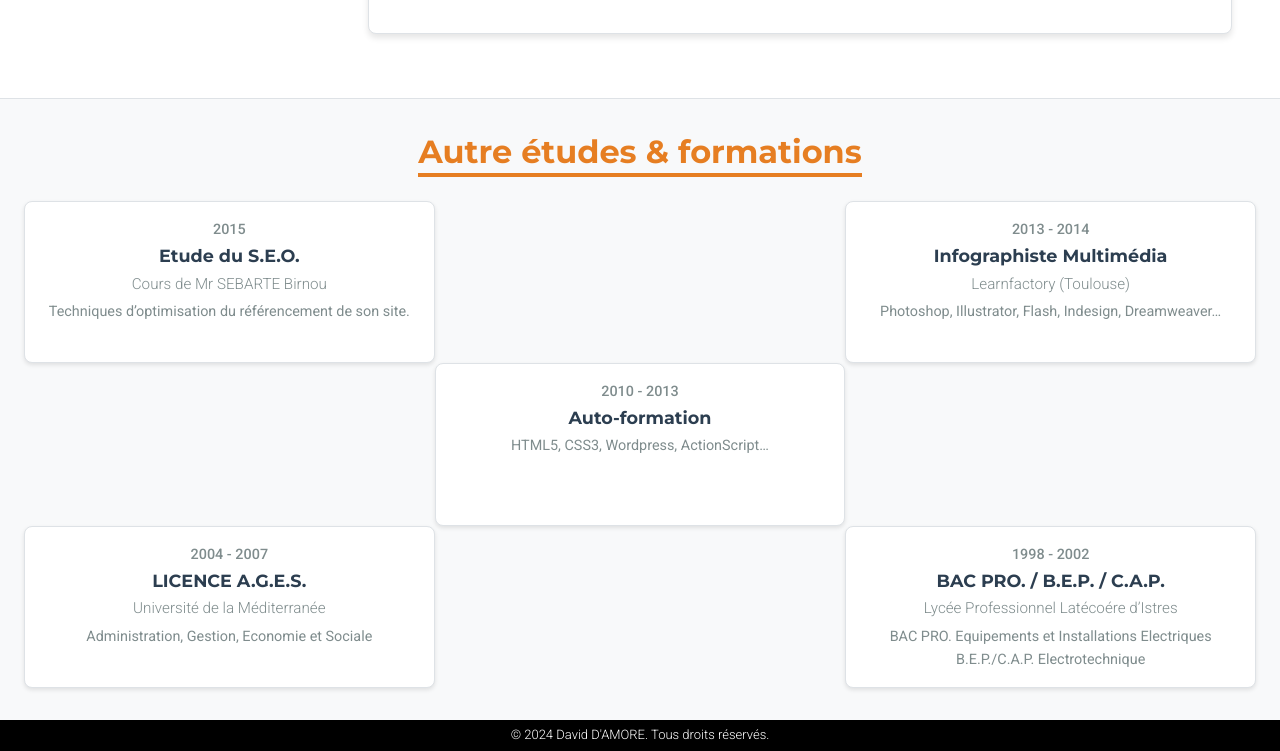
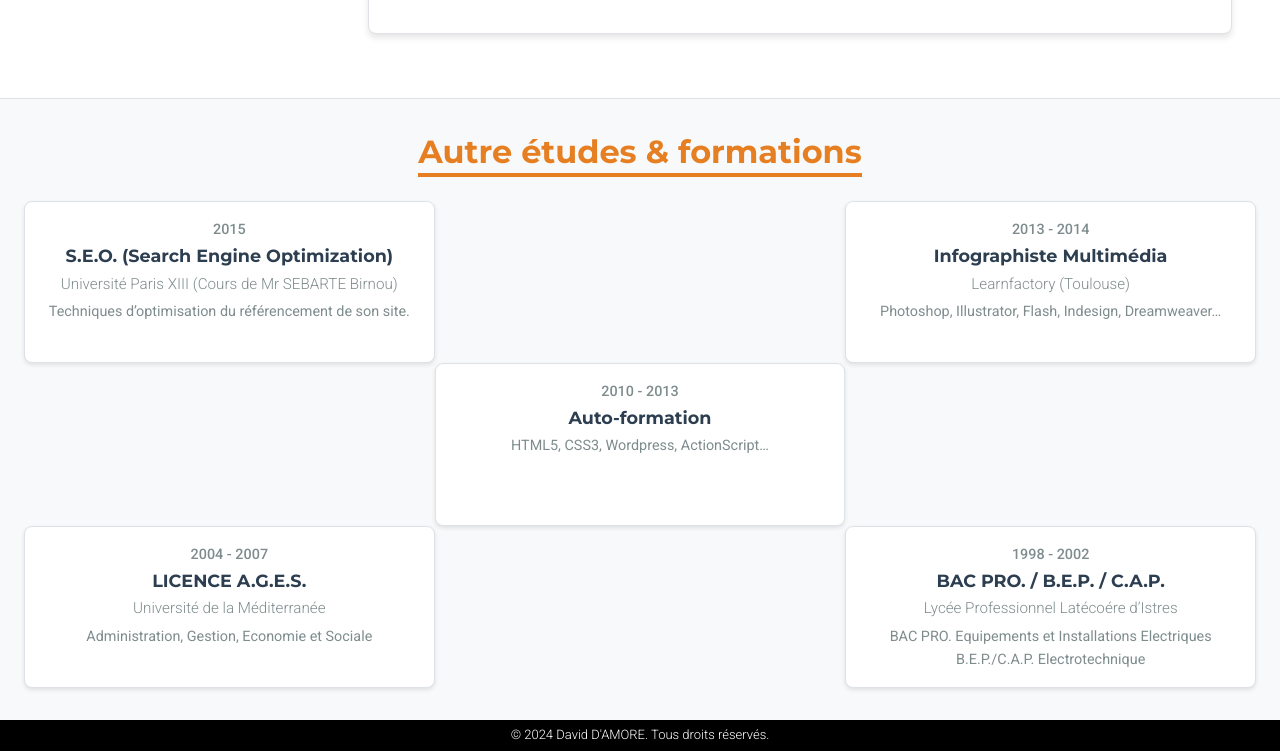
Before and after one commit to davistres/portefolio, a plain HTML site: page 0/6- CV/index.html in a window 1280 px wide. Shown: the part 2707-3458 px from the top of the page. Drawn offline with Linux system fonts and the light colour scheme.

Commit message:
Changement minim + ajout btn

```diff
--- a/0/6- CV/index.html
+++ b/0/6- CV/index.html
@@ -304,8 +304,8 @@
         <div class="other">
             <article>
                 <span class="date">2015</span>
-                <h3>Etude du S.E.O.</h3>
-                <p class="provenance">Cours de Mr SEBARTE Birnou</p>
+                <h3>S.E.O. (Search Engine Optimization)</h3>
+                <p class="provenance">Université Paris XIII (Cours de Mr SEBARTE Birnou)</p>
                 <p class="explain">Techniques d’optimisation du référencement de son site.</p>
             </article>
             <article>
```
Also changed, not shown: index.html (+8 -1 lines).
